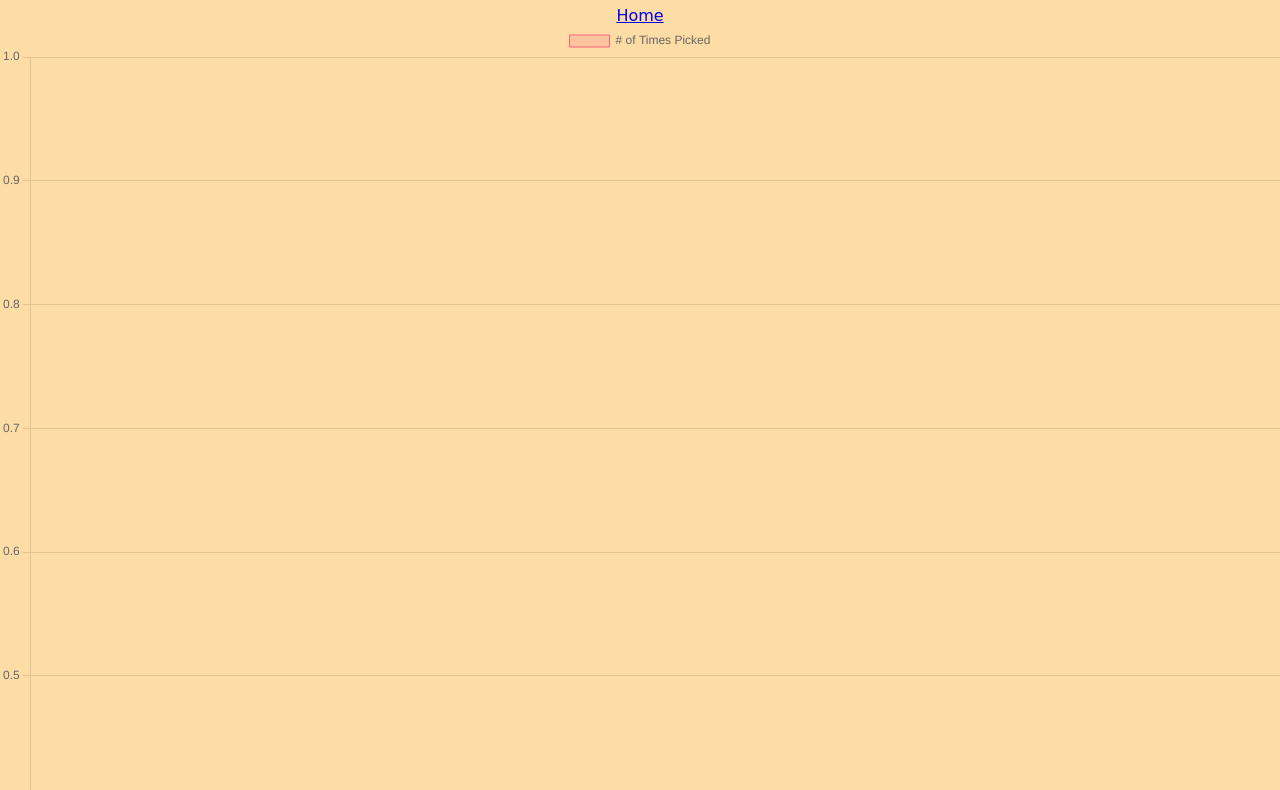
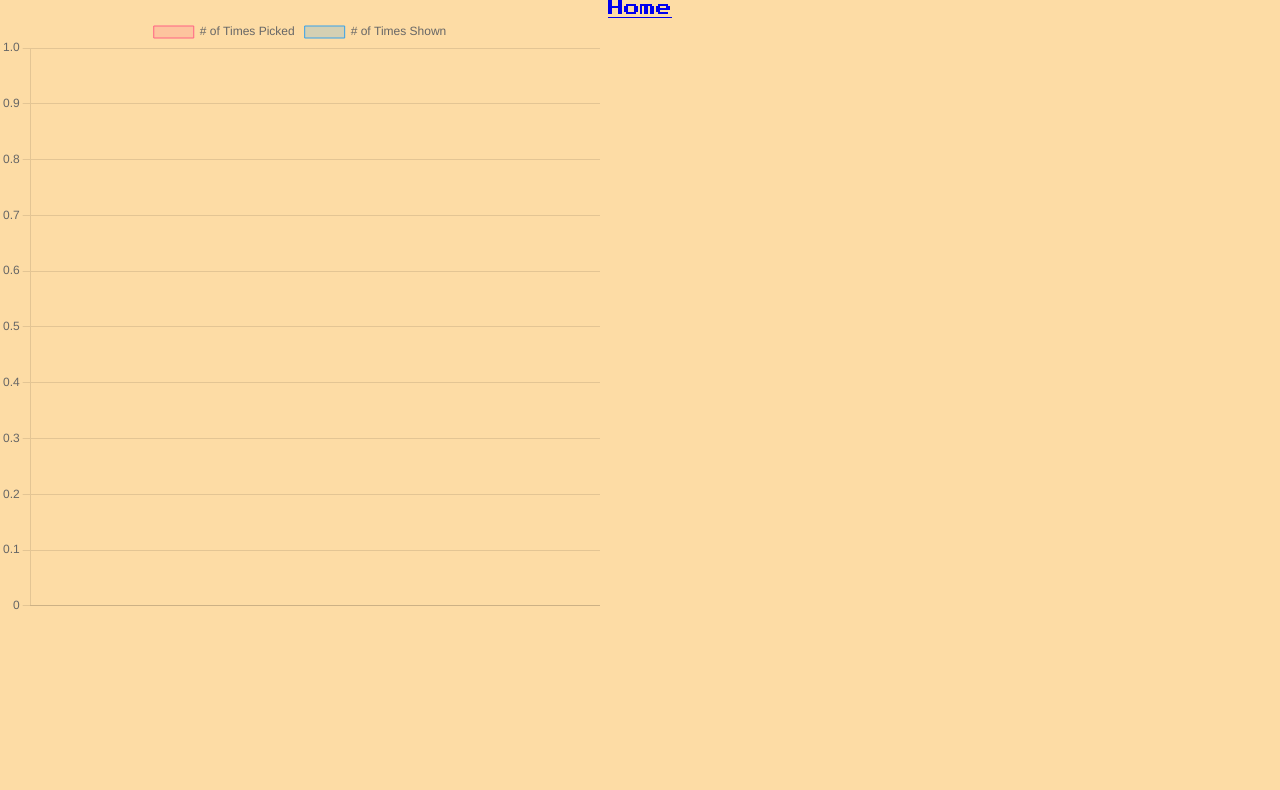
Before and after one commit to karyssa-dandrea/lab-11-pokemon-catcher, a website with bundled scripts: page results/index.html in a window 1280 px wide. Shown: the part 75-865 px from the top of the page. After the commit the page ends 821 px from the top, so only its background shows below. Built offline with nearby package versions, Linux system fonts and the light colour scheme.

Commit message:
added some styling and more data to my chart

```diff
--- a/results/index.html
+++ b/results/index.html
@@ -8,6 +8,7 @@
     <link rel="stylesheet" href="../styles/style.css">
     <link rel="stylesheet" href="../styles/home.css">
     <link rel="stylesheet" href="../styles/results.css">
+    <link href="https://fonts.googleapis.com/css2?family=Press+Start+2P&display=swap" rel="stylesheet">
     <title>Results</title>
 </head>
 <body>
--- a/results/results.js
+++ b/results/results.js
@@ -15,7 +15,7 @@ for (let item of results){
     const header = document.createElement('h2');
     header.textContent = poke.name;
     const resultsSpan1 = document.createElement('span');
-    resultsSpan1.textContent = `Shown: ${item.shown}`;
+    resultsSpan1.textContent = `Shown: ${item.shown} `;
     const resultsSpan2 = document.createElement('span');
     resultsSpan2.textContent = `Picked: ${item.catch}`;
 
@@ -30,6 +30,8 @@ const names = results.map((item)=>{
 });
 
 const catchPoke = results.map(item=>item.catch);
+
+const shown = results.map(item=>item.shown);
 
 var ctx = document.getElementById('resultsChart').getContext('2d');
 // eslint-disable-next-line no-undef
@@ -57,7 +59,28 @@ new Chart(ctx, {
                 'rgba(255, 159, 64, 1)'
             ],
             borderWidth: 1
-        }]
+        }, {
+            type: 'bar',
+            label: '# of Times Shown',
+            data: shown,
+            backgroundColor: [
+                'rgba(255, 99, 132, 0.2)',
+                'rgba(54, 162, 235, 0.2)',
+                'rgba(255, 206, 86, 0.2)',
+                'rgba(75, 192, 192, 0.2)',
+                'rgba(153, 102, 255, 0.2)',
+                'rgba(255, 159, 64, 0.2)'
+            ],
+            borderColor: [
+                'rgba(255, 99, 132, 1)',
+                'rgba(54, 162, 235, 1)',
+                'rgba(255, 206, 86, 1)',
+                'rgba(75, 192, 192, 1)',
+                'rgba(153, 102, 255, 1)',
+                'rgba(255, 159, 64, 1)'
+            ],
+            borderWidth: 1
+        }],
     },
     options: {
         scales: {
--- /dev/null
+++ b/styles/results.css
@@ -0,0 +1,19 @@
+.main-section{
+    display: flex;
+    flex-direction: row;
+    flex-wrap: wrap;
+    align-items: center;
+}
+
+body {
+    font-family:'Press Start 2P', cursive;
+}
+
+h1 {
+    font-family:'Press Start 2P', cursive;
+}
+
+.chart {
+    width: 600px;
+    height: 600px;
+}
--- a/styles/style.css
+++ b/styles/style.css
@@ -19,7 +19,7 @@ img {
 
  body {
      background-color: #fddca5;
-     font-family:'Bubblegum Sans', cursive;
+     font-family: 'Press Start 2P', cursive;
      text-align: center;
  }
 
@@ -27,14 +27,14 @@ img {
      align-content: center;
      background-color: #fab73d;
      color: #2b331f;
-     border-radius: 60%;
+     border-radius: 5%;
      border: 5px solid #025393;
      filter:grayscale(0%);
-     font-family:'Bubblegum Sans', cursive;
-     width: 100px;
+     font-family:'Press Start 2P', cursive;
+     width: 150px;
      height: 90px;
-     font-size: larger;
      margin-top: 5%;
+     margin-bottom: 5%;
  }
 
  h1 {
```
Also changed, not shown: index.html (+3 -1 lines).
